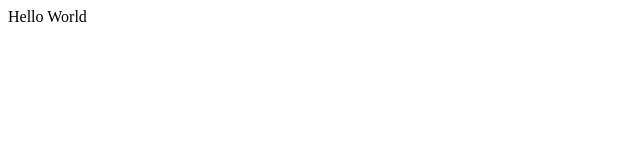
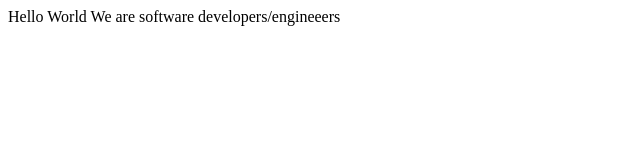
Before and after one commit to H-Ramalan/trials, a plain HTML site: page index.html in a window 1280 px wide. Shown: the whole page, without its empty margins (0-640 px from the left). Drawn offline with Linux system fonts and the light colour scheme.

Commit message:
my changes

```diff
--- a/index.html
+++ b/index.html
@@ -1,5 +1,6 @@
 <!DOCTYPE html>
 <html lang="en">
+
   <head>
     <meta charset="UTF-8" />
     <title>Fork Me! FCC: Test Suite Template</title>
@@ -9,6 +10,7 @@
   <body>
     <script src="https://cdn.freecodecamp.org/testable-projects-fcc/v1/bundle.js"></script>
     Hello World
+    We are software developers/engineeers
 
     <!--
 
@@ -24,4 +26,5 @@
     -->
     <script src="js/index.js"></script>
   </body>
+
 </html>
```
